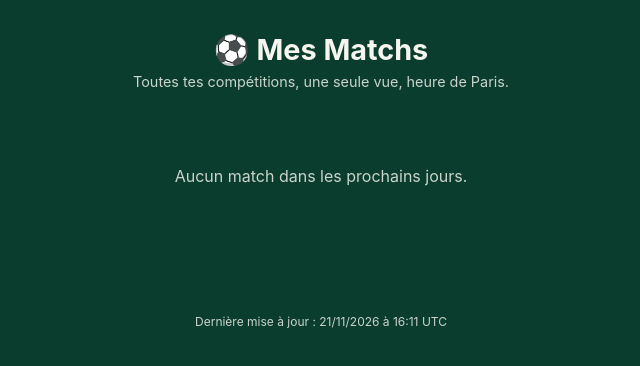
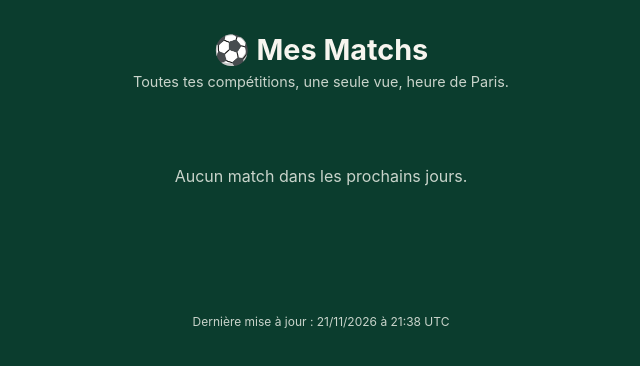
Before and after one commit to angegankpezounde-alt/mes-matchs, a plain HTML site: page index.html in a window 1280 px wide. Shown: the full height of the page, 319-959 px from the left. Drawn offline with Linux system fonts and the light colour scheme.

Commit message:
Mise à jour automatique du calendrier

```diff
--- a/index.html
+++ b/index.html
@@ -186,7 +186,7 @@ footer {
         <p class="empty">Aucun match dans les prochains jours.</p>
     </main>
     <footer>
-        <p>Dernière mise à jour : 21/11/2026 à 16:11 UTC</p>
+        <p>Dernière mise à jour : 21/11/2026 à 21:38 UTC</p>
     </footer>
 </body>
 </html>
```
